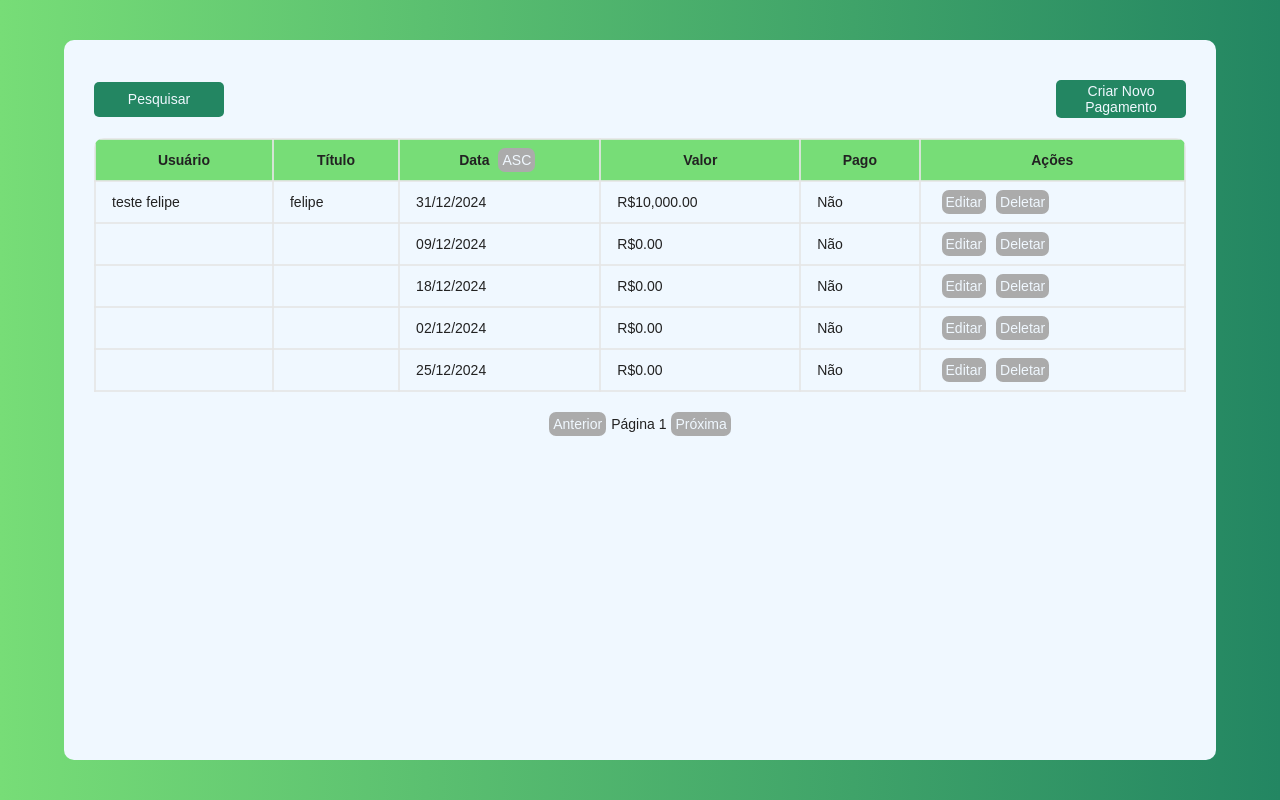
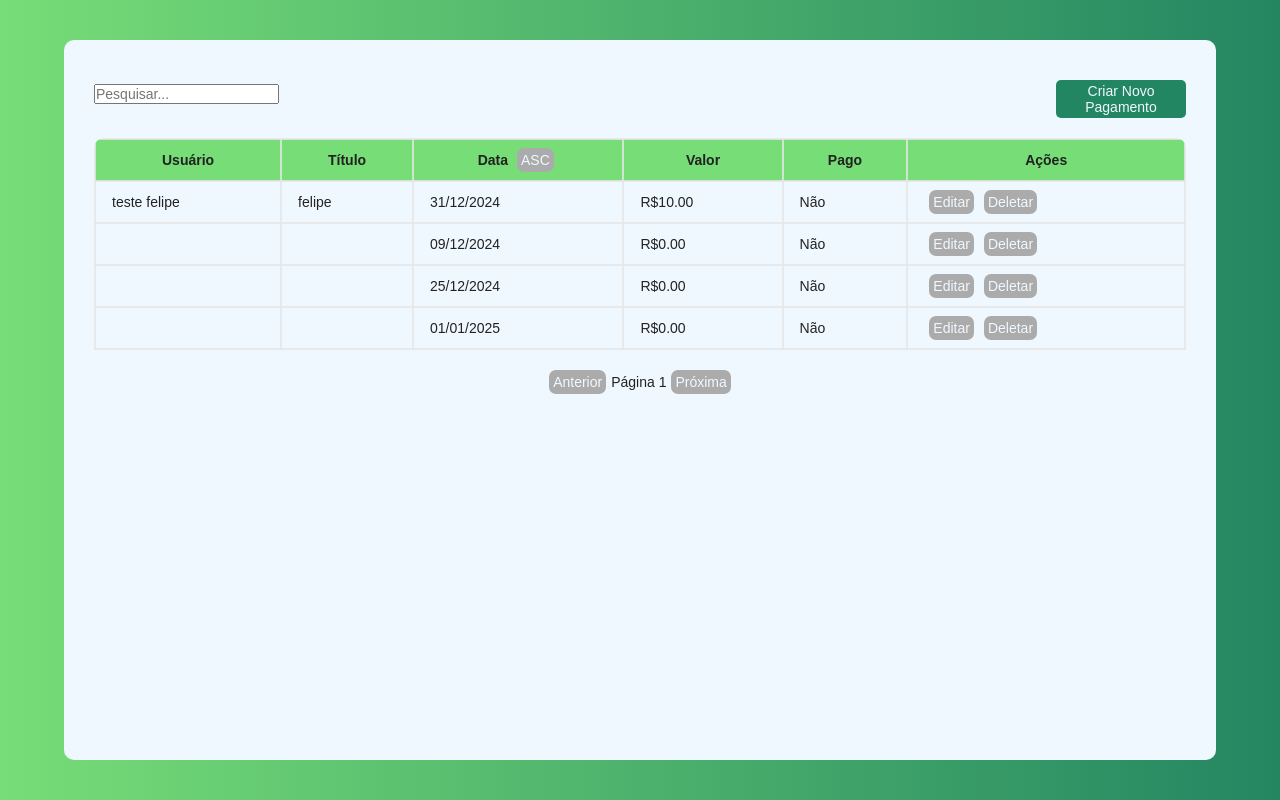
Before and after one commit to saraivafelipe27/challenge-payment, an Angular app: page /dashboard in a window 1280 px wide. Built offline with nearby package versions, Linux system fonts and the light colour scheme; data requests are answered from the project's data file.

Commit message:
Implementa consulta na tabela

```diff
--- a/db.json
+++ b/db.json
@@ -5,7 +5,7 @@
       "name": "",
       "username": "teste felipe ",
       "title": "felipe ",
-      "value": 10000,
+      "value": 10,
       "date": "2024-12-31",
       "image": "https://robohash.org/0.8456919244803709?size=150x150&set=set1",
       "isPayed": false
@@ -18,26 +18,6 @@
       "value": 0,
       "date": "2024-12-09",
       "image": "https://robohash.org/0.7251513042475897?size=150x150&set=set1",
-      "isPayed": false
-    },
-    {
-      "id": "a0c6",
-      "name": "",
-      "username": "",
-      "title": "",
-      "value": 0,
-      "date": "2024-12-18",
-      "image": "https://robohash.org/0.9078319802532004?size=150x150&set=set1",
-      "isPayed": false
-    },
-    {
-      "id": "92bf",
-      "name": "",
-      "username": "",
-      "title": "",
-      "value": 0,
-      "date": "2024-12-02",
-      "image": "https://robohash.org/0.7658841115571338?size=150x150&set=set1",
       "isPayed": false
     },
     {
--- a/src/app/funcionalidades/dashboard/dashboard.component.html
+++ b/src/app/funcionalidades/dashboard/dashboard.component.html
@@ -1,19 +1,16 @@
-
-
 <div class="dashboard">
     <div class="dashboard-card">
-        <div class="botoes" >
-            <!-- alterar logica do botão para consulta com filtro -->
-            <button (click)="openActionBarForCreate()">Pesquisar</button>
+        <div class="botoes">
+            <input type="text" placeholder="Pesquisar..." [(ngModel)]="search" (input)="onSearch()">
             <button (click)="openActionBarForCreate()">Criar Novo Pagamento</button>
         </div>
 
         <div class="table-pagamentos">
             <app-tabela-pagamentos
-            [tasks]="tasks"
+            [tasks]="tasksFiltradas"
             (edit)="openActionBarForEdit($event)"
-            (delete)="onDelete($event)"
-            ></app-tabela-pagamentos>
+            (delete)="onDelete($event)">
+            </app-tabela-pagamentos>
         </div>
 
         <div class="action-bar">
--- a/src/app/funcionalidades/dashboard/dashboard.component.ts
+++ b/src/app/funcionalidades/dashboard/dashboard.component.ts
@@ -1,17 +1,15 @@
 import { Component, OnInit } from '@angular/core';
-import { HttpClient } from '@angular/common/http';
-import { ApiService } from '../../services/api.service'
-
+import { ApiService } from '../../services/api.service';
 
 @Component({
   selector: 'app-dashboard',
   templateUrl: './dashboard.component.html',
   styleUrls: ['./dashboard.component.scss']
 })
-
-
-export class DashboardComponent implements OnInit{
+export class DashboardComponent implements OnInit {
   tasks: any[] = [];
+  tasksFiltradas: any[] = [];  // Tarefa filtrada
+  search: string = '';
   selectedTask: any = null;
   showActionBar: boolean = false;
   isEditMode = false;
@@ -25,7 +23,19 @@ export class DashboardComponent implements OnInit{
   loadTasks() {
     this.apiService.loadTasks().subscribe((data: any) => {
       this.tasks = data;
+      this.tasksFiltradas = data;
     });
+  }
+
+  onSearch() {
+    if (this.search) {
+      this.tasksFiltradas = this.tasks.filter(task =>
+        task.name.toLowerCase().includes(this.search.toLowerCase()) ||
+        task.title.toLowerCase().includes(this.search.toLowerCase())
+      );
+    } else {
+      this.tasksFiltradas = this.tasks;
+    }
   }
 
   onEdit(task: any) {
@@ -57,6 +67,7 @@ export class DashboardComponent implements OnInit{
     this.apiService.deleteTask(id).subscribe({
       next: () => {
         this.tasks = this.tasks.filter((task) => task.id !== id);
+        this.onSearch();
       },
       error: (err) => {
         console.error('Erro ao deletar a tarefa:', err);
@@ -71,11 +82,13 @@ export class DashboardComponent implements OnInit{
           task.id === this.selectedTask.id ? this.selectedTask : task
         );
         this.closeActionBar();
+        this.onSearch();
       });
     } else {
       this.apiService.createTask(this.selectedTask).subscribe((newTask: any) => {
         this.tasks.push(newTask);
         this.closeActionBar();
+        this.onSearch();
       });
     }
   }
```
